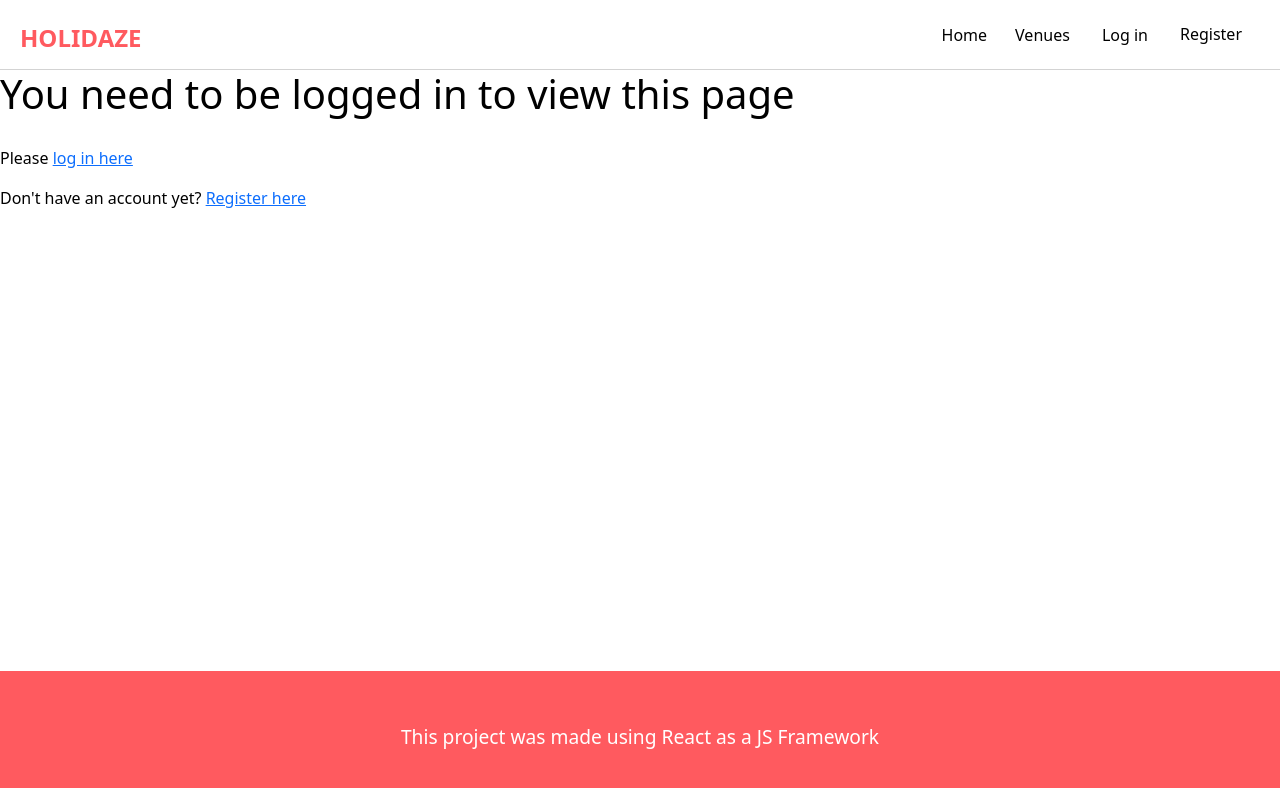
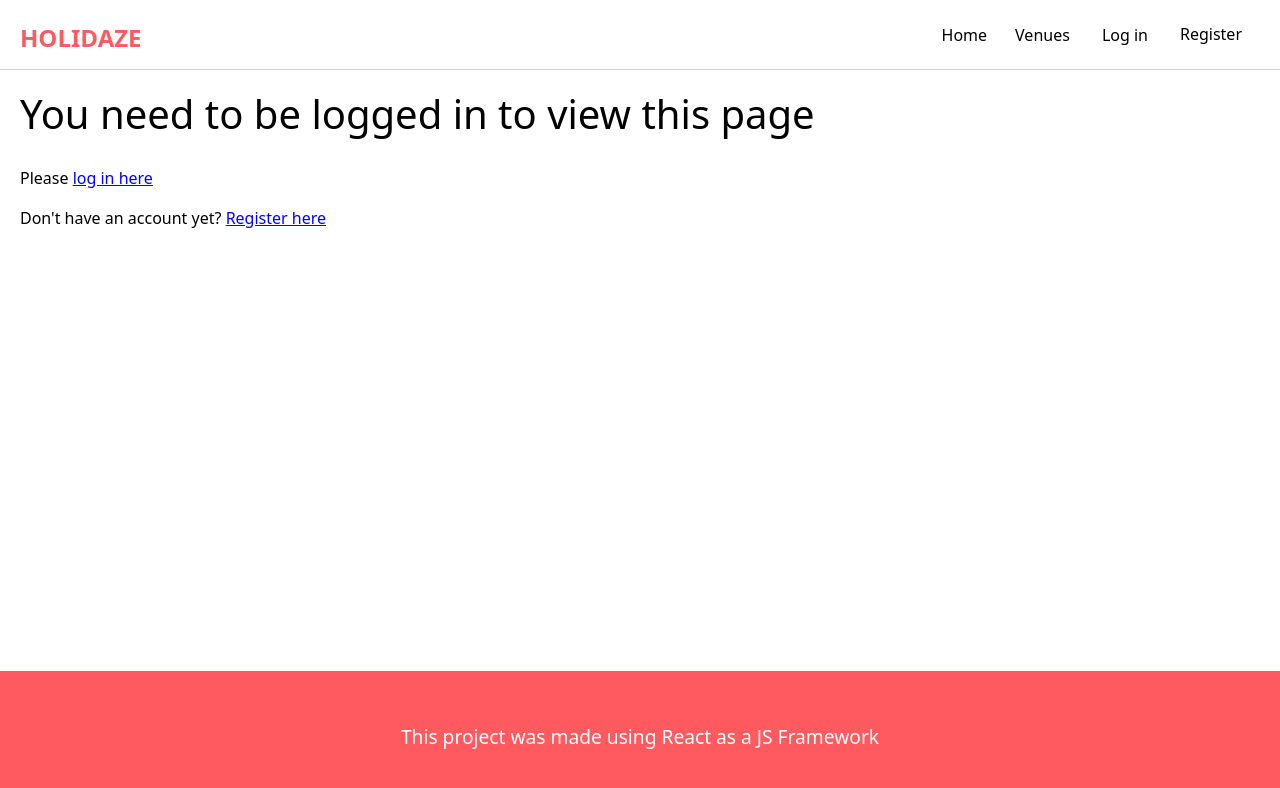
Before and after one commit to akeek/holidaze-pe-sae, a React (Create React App) app: page /error in a window 1280 px wide. Shown: the top 788 px of the page. Built offline with nearby package versions, Linux system fonts and the light colour scheme.

Commit message:
bottomnav function and styling

```diff
--- a/src/components/Header.jsx
+++ b/src/components/Header.jsx
@@ -67,9 +67,13 @@ function CustomNavbar() {
           <Link to="/venues">
             <BottomNavigationAction label="Venues" icon={<LocationOnIcon />} sx={{ color: '#FF5A5F' }} />
           </Link>
-          <Link to="/profile">
-            <BottomNavigationAction label="Profile" icon={<PersonIcon />} sx={{ color: '#FF5A5F' }} />
-          </Link>
+          {profile.loggedIn ? (
+            <Link to="/profile">
+              <BottomNavigationAction label="Profile" icon={<PersonIcon />} sx={{ color: '#FF5A5F' }} />
+            </Link>
+          ) : (
+            ""
+          )}
           {profile.loggedIn ? (
             <>
               <Link to="/">
--- a/src/components/error/index.jsx
+++ b/src/components/error/index.jsx
@@ -1,4 +1,6 @@
-import React, { useEffect } from "react";
+import React, { useEffect, useState } from "react";
+import { Modal } from "react-bootstrap";
+import LogIn from "../../pages/login/login";
 
 
 function RedirectInfo() {
@@ -7,15 +9,33 @@ function RedirectInfo() {
         document.title = `Holidaze | Error`;
     })
 
+    const [showLoginModal, setShowLoginModal] = useState(false);
+
+    const handleLoginClick = () => {
+        setShowLoginModal(true);
+    };
+
+    const handleCloseLoginModal = () => {
+        setShowLoginModal(false);
+    };
+
     return (
-        <div>
+        <div class="errorDiv">
             <div>
                 <h1>You need to be logged in to view this page</h1>
                 <div>
-                    <p>Please <a href="/login" color="secondary">log in here</a></p>
-                    <p>Don't have an account yet? <a href="/register" color="secondary">Register here</a></p>
+                    <p>Please <button class="logInError" onClick={handleLoginClick}>log in here</button></p>
+                    <p>Don't have an account yet? <a href="/register">Register here</a></p>
                 </div>
             </div>
+            <Modal show={showLoginModal} onHide={handleCloseLoginModal}>
+                <Modal.Header closeButton>
+                    <Modal.Title>Log in</Modal.Title>
+                </Modal.Header>
+                <Modal.Body>
+                    <LogIn handleClose={handleCloseLoginModal} />
+                </Modal.Body>
+            </Modal>
         </div>
     )
 }
--- a/src/index.css
+++ b/src/index.css
@@ -95,6 +95,22 @@ footer {
   display: none;
 }
 
+.errorDiv {
+  padding: 20px;
+}
+
+.errorDiv a {
+  color: blue;
+}
+
+.logInError {
+  text-decoration: underline;
+  padding: 0;
+  border: 0;
+  background-color: white;
+  color: blue;
+}
+
 @media screen and (max-width: 1000px) {
   .logo {
     display: flex;
```
